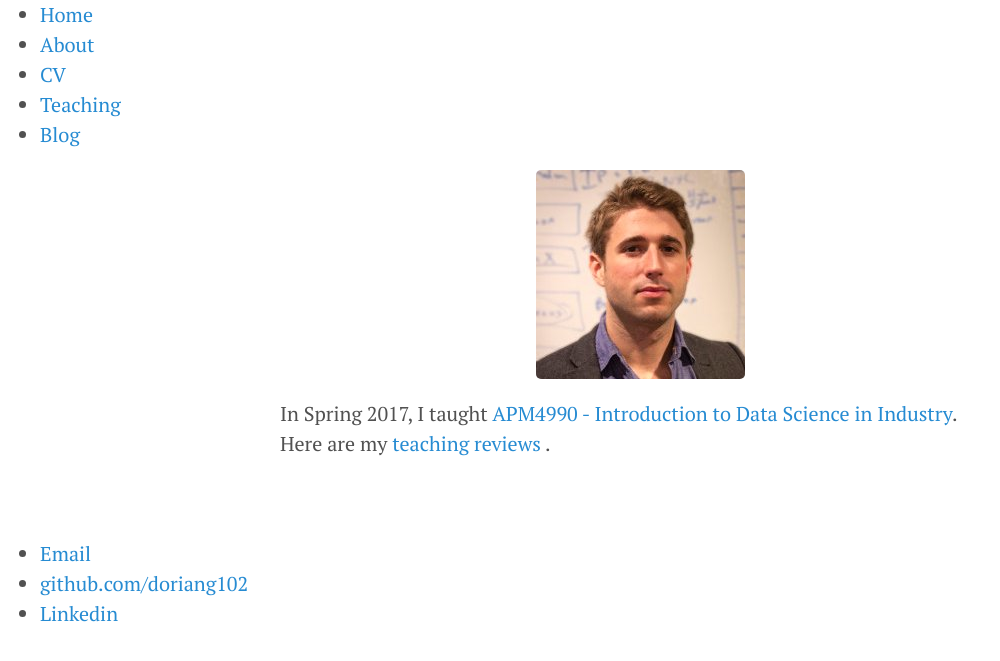
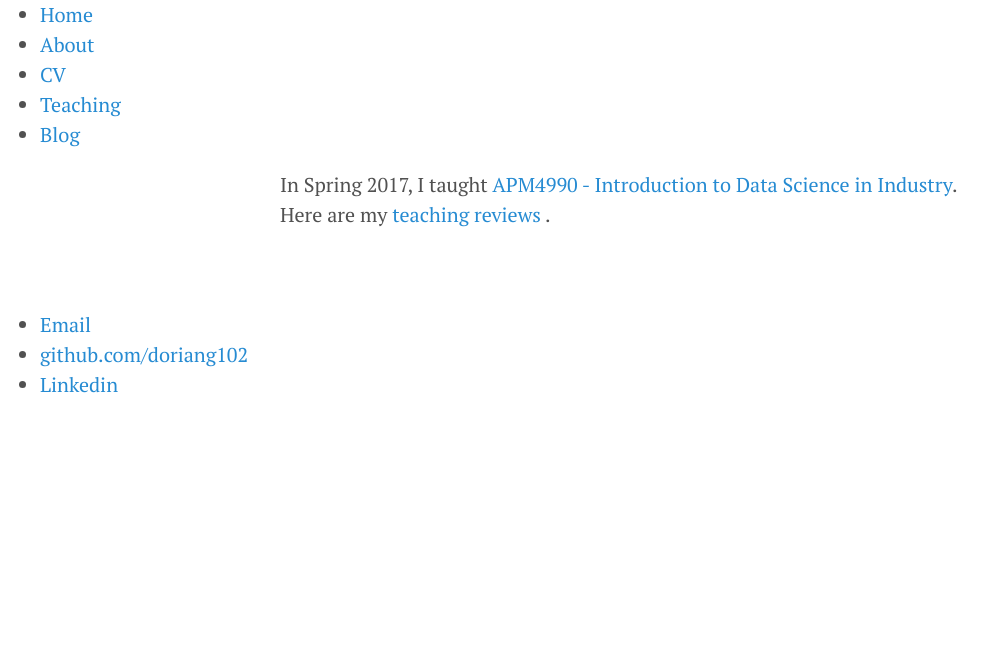
Before and after one commit to doriang102/doriang102.github.io, a Jekyll site: the page built from teaching/index.html, in a window 1280 px wide. Shown: the top 661 px of the page, without its empty margins (0-1000 px from the left). Built offline with Jekyll 4.4.1, drawn with Linux system fonts in a browser that asks for light colours.

Commit message:
Update index.html

```diff
--- a/teaching/index.html
+++ b/teaching/index.html
@@ -3,6 +3,6 @@ layout: default
 title: Teaching
 ---
 <div class="post">
-  <img src = '/img/dorian2.jpg'>
+
 In Spring 2017, I taught <a href="https://github.com/Columbia-Intro-Data-Science/APMAE4990-">APM4990 - Introduction to Data Science in Industry</a>. Here are my <a href="APM4990spring2017review.pdf"> teaching reviews </a>.
 </div><!-- /.blurb -->
```
